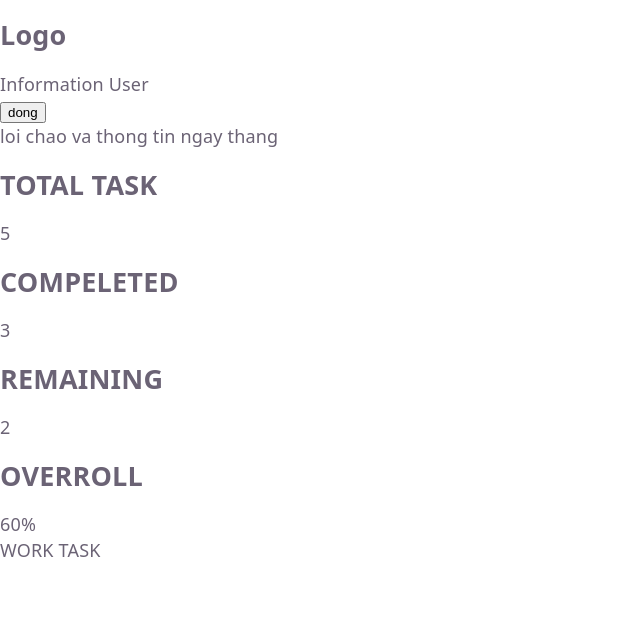
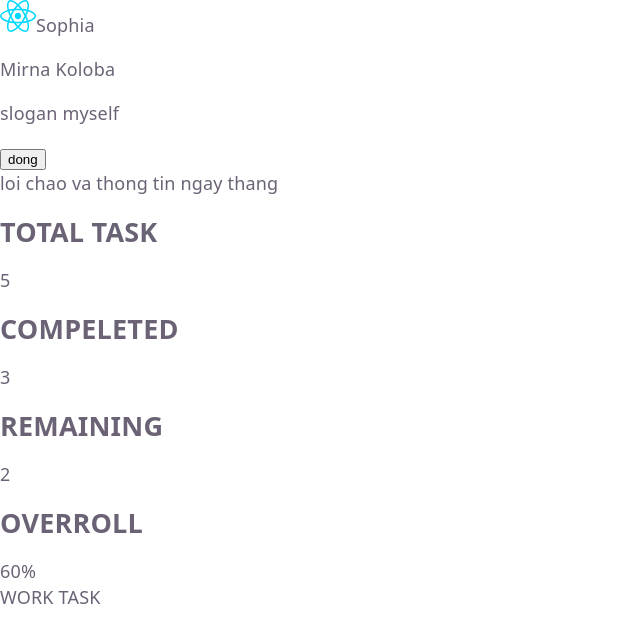
Before and after one commit to QThangwsDev/personal-managemet-dashboard, a React (Vite) app: page / in a window 1280 px wide. Shown: the top 642 px of the page, without its empty margins (0-640 px from the left). Built offline with nearby package versions, Linux system fonts and the light colour scheme.

Commit message:
update themeswitch

```diff
--- /dev/null
+++ b/src/components/Avartar.jsx
@@ -0,0 +1,23 @@
+
+
+// Nhận vào prop 'isOpen' từ Aside cha để biết đang mở rộng hay thu nhỏ
+export default function Avatar({ isOpen = true }) {
+  return (
+    <div className={`flex items-center space-x-3 transition-all duration-300
+      ${isOpen ? 'justify-start px-4 opacity 100' : 'justify-center px-0 '}`}
+    >
+      {/* Vòng tròn Avatar - Luôn hiển thị */}
+      <div className="w-10 h-10 rounded-full bg-amber-200 flex-shrink-0">
+        {/* Có thể thêm ảnh <img> ở đây */}
+      </div>
+
+      {/* Vùng chứa Tên + Slogan - Ẩn khi aside thu nhỏ */}
+      <div className={`flex flex-col transition-opacity duration-600
+        ${isOpen ? 'opacity-100 block' : 'opacity-0 hidden'}`}
+      >
+        <p className="text-white text-base font-medium whitespace-nowrap">Mirna Koloba</p>
+        <p className="text-slate-400 text-xs font-light whitespace-nowrap">slogan myself</p>
+      </div>
+    </div>
+  );
+}
--- /dev/null
+++ b/src/components/Logo.jsx
@@ -0,0 +1,13 @@
+import mylogo from '../assets/react.svg'
+
+export default function Logo (){
+
+    return(
+        <div className="flex justify-around space-x-3">
+            <img
+                src={mylogo}
+                alt='logo'/>
+            <span>Sophia</span>
+        </div>
+    )
+}
--- a/src/layout/Userlayout.jsx
+++ b/src/layout/Userlayout.jsx
@@ -1,11 +1,13 @@
 import Overview from "../components/overview";
 import { useState } from "react";
+import Logo from "../components/Logo";
+import Avartar from "../components/Avartar";
 
 function Userlayout() {
     const [collapse, setCollapse] = useState(true);
 
     const handletoggle = (e) => {
-        e.stopPropagation(); // Chặn sủi bọt để không kích hoạt click của main
+        e.stopPropagation();
         setCollapse(!collapse);
     }
 
@@ -17,13 +19,16 @@ function Userlayout() {
 
 
   return (
-    <div className='w-full h-full bg-amber-900 text-white flex overflow-hidden'>
+    <div className='w-full h-full bg-orange-900 text-white flex overflow-hidden'>
         <aside className={`${collapse? 'w-80' : 'w-20'} h-full bg-[#40240E] transition-all duration-200 ease-in-out relative overflow-hidden`}>
             {/* logo va ten app */}
-            <div className='w-full h-[100px] flex justify-center items-center text-2xl font-bold text-white border-b-1 border-gray-500'>
-                <h1 className='text-3xl font-bold text-center py-5'>Logo</h1>
+            <div className='w-full h-20 flex justify-center items-center text-2xl font-bold text-white border-b-1 border-gray-500'>
+                <Logo/>
             </div>
-            <div className='w-full h-[100px] flex justify-center items-center text-2xl font-bold border-b-1 border-gray-500'>Information User</div>
+            <div className='w-full h-[100px] flex justify-center items-center text-2xl font-bold border-b-1 border-gray-500'>
+                <Avartar
+                    isOpen={collapse}/>
+            </div>
 
             <button className='p-2 bg-amber-300 rounded-2xl absolute bottom-0'
                     onClick={handletoggle}>dong</button>
```
Also changed, not shown: src/theme/ThemeConText.jsx (added, +46 -0 lines).
